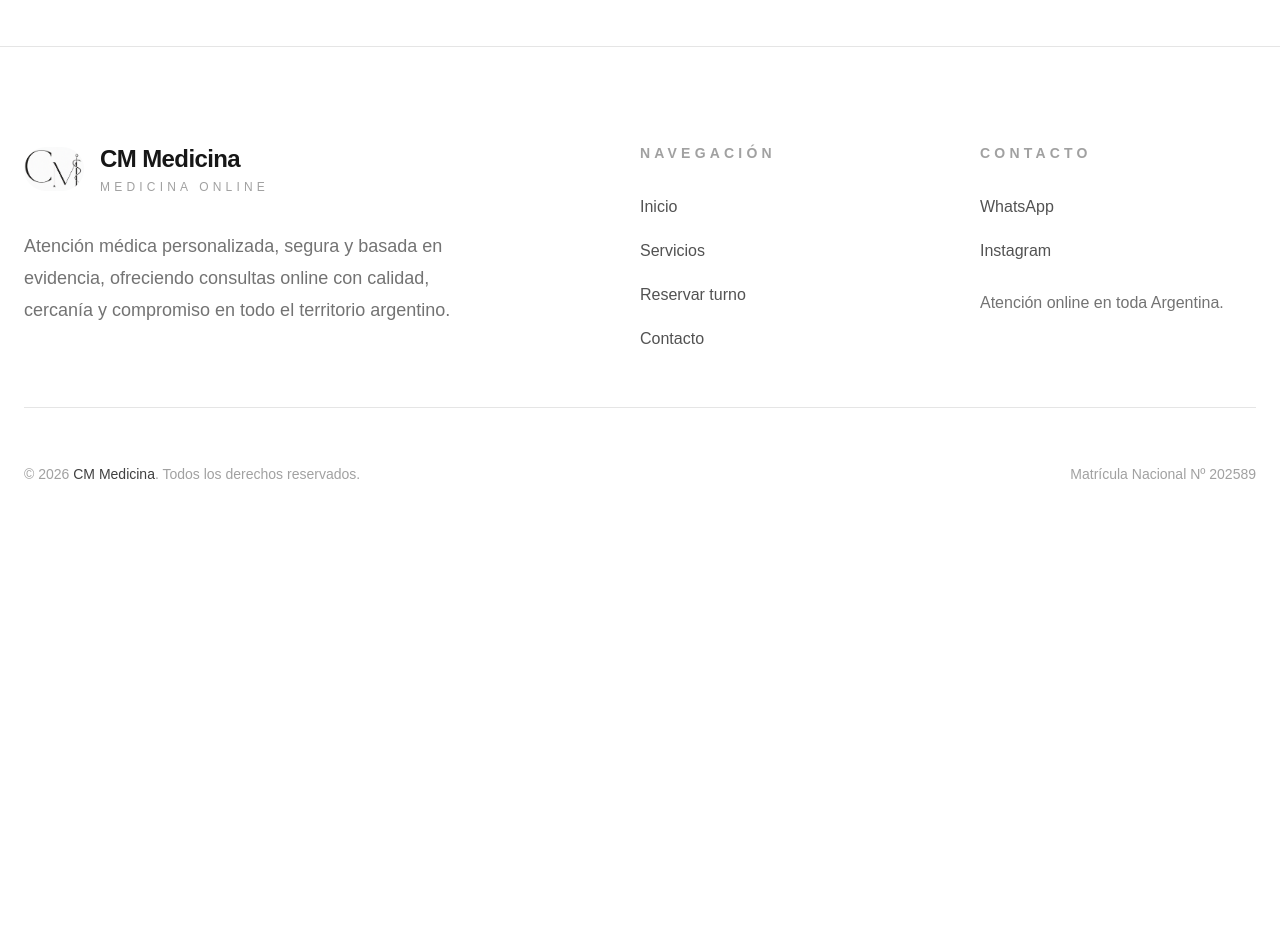
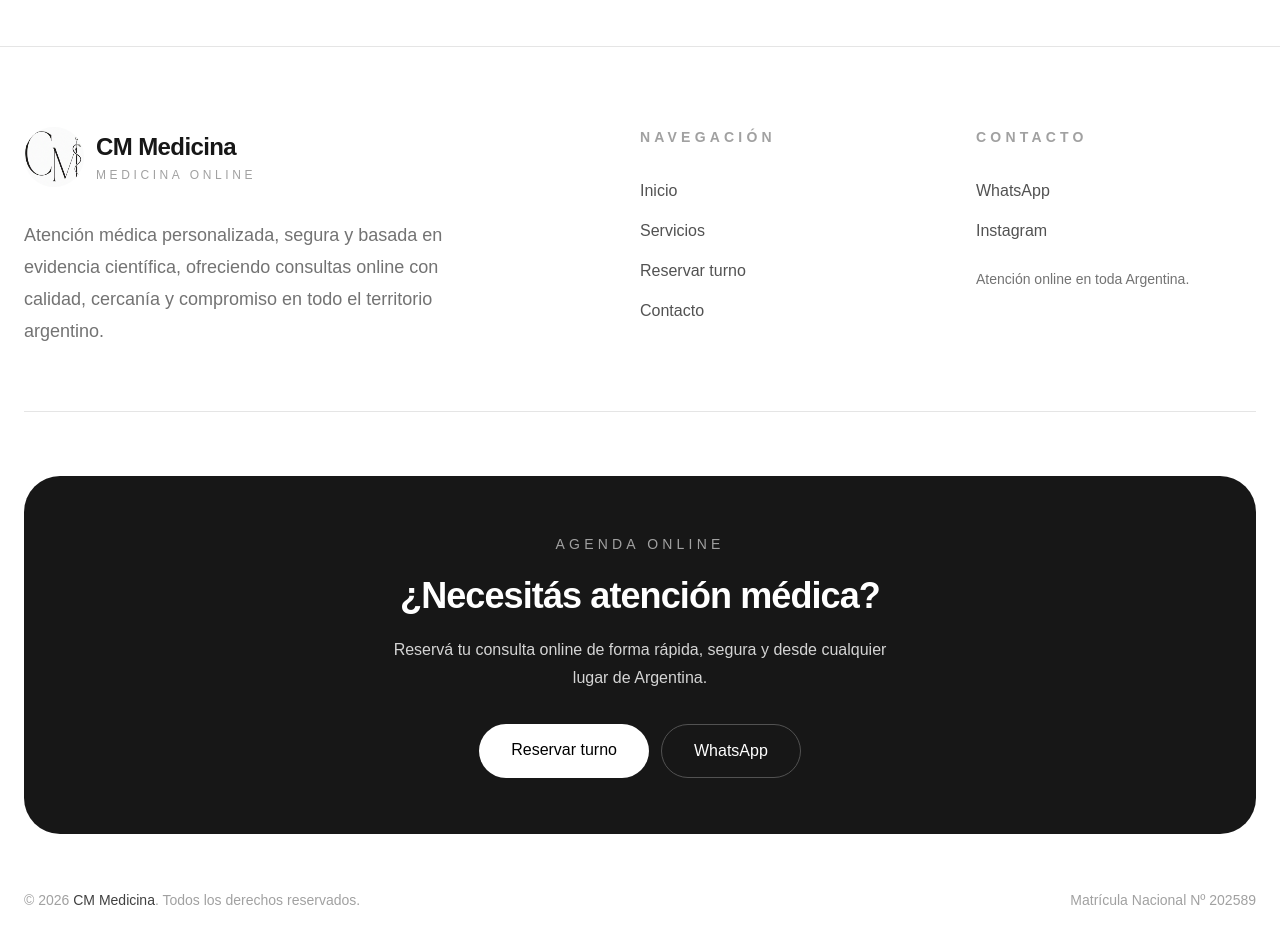
Before and after one commit to camillamacedo/cmmedicina, a Next.js app: page / in a window 1280 px wide. Shown: the part 4040-4983 px from the top of the page. Before the commit the page ends 4620 px from the top, so only its background shows below. Built offline with nearby package versions, Linux system fonts and the light colour scheme.

Commit message:
Refactor Footer component layout and styling

```diff
--- a/app/components/Footer.tsx
+++ b/app/components/Footer.tsx
@@ -5,34 +5,43 @@ export default function Footer() {
   return (
     <footer className="border-t border-neutral-200 bg-white">
 
-      <div className="mx-auto max-w-7xl px-6 py-24">
+      <div className="mx-auto max-w-7xl px-5 py-14 md:px-6 md:py-20">
 
-        <div className="grid gap-16 lg:grid-cols-[2fr_1fr_1fr]">
+        <div
+          className="
+            grid
+            gap-12
+            text-center
+            md:gap-14
+            lg:grid-cols-[2fr_1fr_1fr]
+            lg:text-left
+          "
+        >
 
           {/* MARCA */}
 
-          <div>
+          <div className="flex flex-col items-center lg:items-start">
 
             <Link
               href="/"
-              className="inline-flex items-center gap-4 transition-opacity hover:opacity-80"
+              className="inline-flex items-center gap-3 transition-opacity hover:opacity-80"
             >
 
               <Image
                 src="/logo.png"
                 alt="CM Medicina"
-                width={60}
-                height={60}
-                className="rounded-full"
+                width={52}
+                height={52}
+                className="rounded-full md:h-[60px] md:w-[60px]"
               />
 
               <div>
 
-                <h2 className="text-2xl font-semibold tracking-tight text-neutral-900">
+                <h2 className="text-xl font-semibold tracking-tight text-neutral-900 md:text-2xl">
                   CM Medicina
                 </h2>
 
-                <p className="mt-1 text-xs uppercase tracking-[0.35em] text-neutral-400">
+                <p className="mt-1 text-[10px] uppercase tracking-[0.30em] text-neutral-400 md:text-xs">
                   Medicina Online
                 </p>
 
@@ -40,15 +49,29 @@ export default function Footer() {
 
             </Link>
 
-            <p className="mt-8 max-w-md text-lg leading-8 text-neutral-500">
+            <p
+              className="
+                mt-6
+                max-w-md
+                text-base
+                leading-7
+                text-neutral-500
+                md:mt-8
+                md:text-lg
+                md:leading-8
+              "
+            >
 
-              Atención médica personalizada, segura y basada en evidencia,
-              ofreciendo consultas online con calidad, cercanía y compromiso
-              en todo el territorio argentino.
+              Atención médica personalizada, segura y basada
+              en evidencia científica, ofreciendo consultas
+              online con calidad, cercanía y compromiso en
+              todo el territorio argentino.
 
             </p>
 
           </div>
+
+
 
           {/* NAVEGACIÓN */}
 
@@ -58,7 +81,7 @@ export default function Footer() {
               Navegación
             </h3>
 
-            <div className="mt-8 flex flex-col gap-5">
+            <div className="mt-6 flex flex-col gap-4 md:mt-8">
 
               <Link
                 href="/"
@@ -92,6 +115,8 @@ export default function Footer() {
 
           </div>
 
+
+
           {/* CONTACTO */}
 
           <div>
@@ -100,7 +125,7 @@ export default function Footer() {
               Contacto
             </h3>
 
-            <div className="mt-8 flex flex-col gap-5">
+            <div className="mt-6 flex flex-col gap-4 md:mt-8">
 
               <a
                 href="https://wa.me/5491158607484"
@@ -120,7 +145,7 @@ export default function Footer() {
                 Instagram
               </a>
 
-              <p className="pt-2 text-neutral-500">
+              <p className="pt-2 text-sm leading-6 text-neutral-500">
                 Atención online en toda Argentina.
               </p>
 
@@ -130,24 +155,172 @@ export default function Footer() {
 
         </div>
 
+
+
         {/* DIVISOR */}
 
-        <div className="my-14 h-px bg-neutral-200"></div>
+
+        <div className="my-12 h-px bg-neutral-200 md:my-16"></div>
+
+                {/* CTA FOOTER */}
+
+        <div
+          className="
+            rounded-[28px]
+            bg-neutral-900
+            px-6
+            py-10
+            text-center
+            text-white
+            md:rounded-[36px]
+            md:px-10
+            md:py-14
+          "
+        >
+
+          <span
+            className="
+              text-xs
+              uppercase
+              tracking-[0.3em]
+              text-neutral-400
+              md:text-sm
+            "
+          >
+            Agenda Online
+          </span>
+
+
+          <h3
+            className="
+              mx-auto
+              mt-4
+              max-w-xl
+              text-2xl
+              font-semibold
+              tracking-tight
+              md:mt-5
+              md:text-4xl
+            "
+          >
+            ¿Necesitás atención médica?
+          </h3>
+
+
+          <p
+            className="
+              mx-auto
+              mt-4
+              max-w-lg
+              text-sm
+              leading-6
+              text-neutral-300
+              md:mt-5
+              md:text-base
+              md:leading-7
+            "
+          >
+            Reservá tu consulta online de forma rápida,
+            segura y desde cualquier lugar de Argentina.
+          </p>
+
+
+
+          <div
+            className="
+              mt-8
+              flex
+              flex-col
+              justify-center
+              gap-3
+              sm:flex-row
+            "
+          >
+
+            <Link
+              href="/reservar"
+              className="
+                rounded-full
+                bg-white
+                px-8
+                py-3.5
+                text-sm
+                font-medium
+                text-black
+                transition
+                hover:scale-[1.02]
+                md:text-base
+              "
+            >
+              Reservar turno
+            </Link>
+
+
+            <a
+              href="https://wa.me/5491158607484"
+              target="_blank"
+              rel="noopener noreferrer"
+              className="
+                rounded-full
+                border
+                border-neutral-600
+                px-8
+                py-3.5
+                text-sm
+                font-medium
+                text-white
+                transition
+                hover:border-white
+                md:text-base
+              "
+            >
+              WhatsApp
+            </a>
+
+          </div>
+
+
+        </div>
+
+
+
 
         {/* COPYRIGHT */}
 
-        <div className="flex flex-col items-center justify-between gap-5 text-sm text-neutral-400 md:flex-row">
+        <div
+          className="
+            mt-10
+            flex
+            flex-col
+            items-center
+            justify-between
+            gap-4
+            text-center
+            text-sm
+            text-neutral-400
+            md:mt-14
+            md:flex-row
+            md:text-left
+          "
+        >
 
           <p>
-            © 2026 <span className="font-medium text-neutral-700">CM Medicina</span>.
+            © 2026{" "}
+            <span className="font-medium text-neutral-700">
+              CM Medicina
+            </span>
+            .
             Todos los derechos reservados.
           </p>
+
 
           <p>
             Matrícula Nacional Nº 202589
           </p>
 
+
         </div>
+
 
       </div>
 
```
